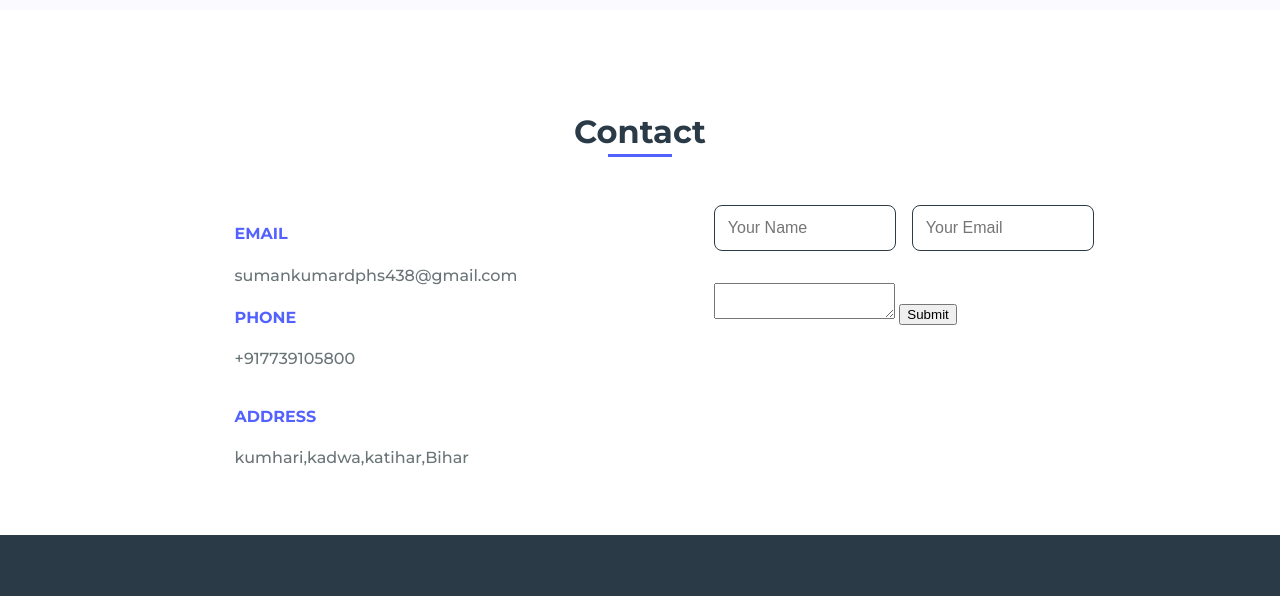
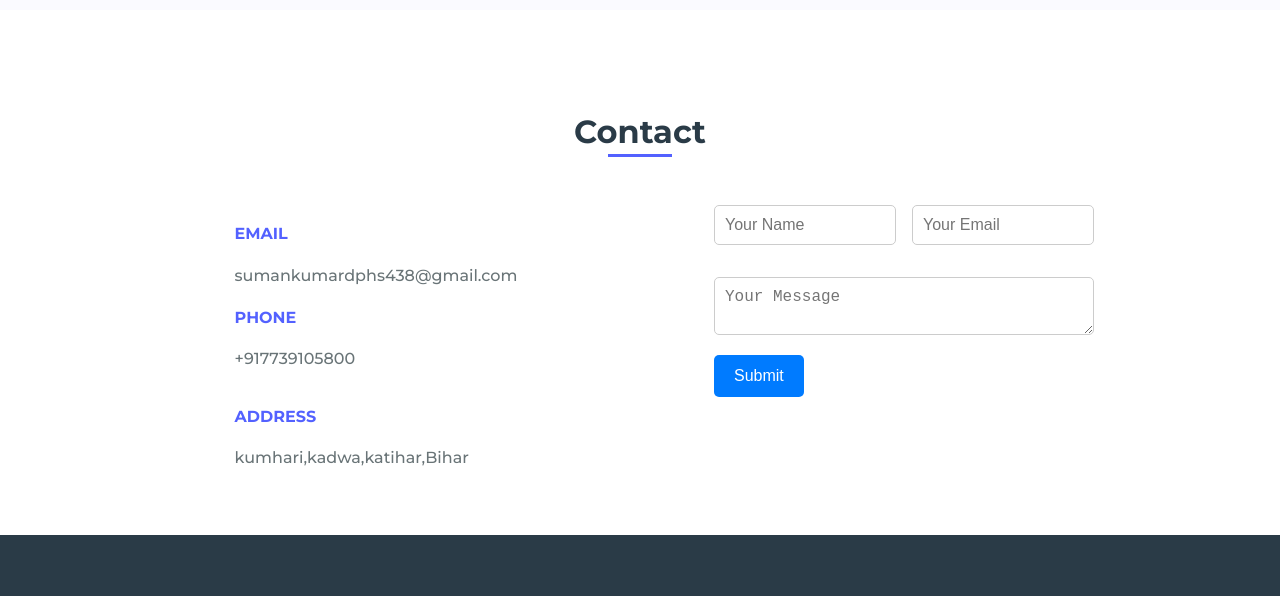
Before and after one commit to suman-mehta/My-website-, a plain HTML site: page index.html in a window 1280 px wide. Shown: the part 4230-4826 px from the top of the page. Drawn offline with nearby package versions, Linux system fonts and the light colour scheme.

Commit message:
Update index.html

```diff
--- a/index.html
+++ b/index.html
@@ -171,17 +171,18 @@
 
               <form action="https://api.staticforms.xyz/submit" method="post" class="contact-form">
   <div class="contact-inputs">
-    <input type="text" name="name" placeholder="Your Name" class="contact-input">
-    <input type="text" name="email" placeholder="Your Email" class="contact-input" />
+    <input type="text" name="name" placeholder="Your Name" class="contact-input" style="outline: none; border: 1px solid #ccc; border-radius: 5px; padding: 10px; font-size: 16px;" onfocus="this.style.borderColor='#007bff'; this.style.boxShadow='0 0 5px rgba(0, 123, 255, 0.5)'" onblur="this.style.borderColor='#ccc'; this.style.boxShadow='none'">
+    <input type="text" name="email" placeholder="Your Email" class="contact-input" style="outline: none; border: 1px solid #ccc; border-radius: 5px; padding: 10px; font-size: 16px;" onfocus="this.style.borderColor='#007bff'; this.style.boxShadow='0 0 5px rgba(0, 123, 255, 0.5)'" onblur="this.style.borderColor='#ccc'; this.style.boxShadow='none'" />
   </div>
-  <textarea name="message"></textarea>
+  <textarea name="message" placeholder="Your Message" style="width: 100%; padding: 10px; margin-bottom: 20px; border: 1px solid #ccc; border-radius: 5px; font-size: 16px; resize: vertical; outline: none; box-sizing: border-box;" onfocus="this.style.borderColor='#007bff'; this.style.boxShadow='0 0 5px rgba(0, 123, 255, 0.5)'" onblur="this.style.borderColor='#ccc'; this.style.boxShadow='none'"></textarea>
   <input type="text" name="honeypot" style="display:none">
   <input type="hidden" name="accessKey" value="823984ba-289a-4f18-b0df-eea7af1bc1ce">
   <input type="hidden" name="subject" value="Contact us from - example.com" />
   <input type="hidden" name="replyTo" value="@">
   <input type="hidden" name="redirectTo" value="https://suman-mehta.github.io/thankyou.html/">
-  <input type="submit" value="Submit" />
+  <input type="submit" value="Submit" style="background-color: #007bff; color: white; padding: 12px 20px; border: none; border-radius: 5px; font-size: 16px; cursor: pointer; transition: background-color 0.3s ease;" onmouseover="this.style.backgroundColor='#0056b3'" onmouseout="this.style.backgroundColor='#007bff'" />
 </form>
+
 
             </div>
         </section>
```
